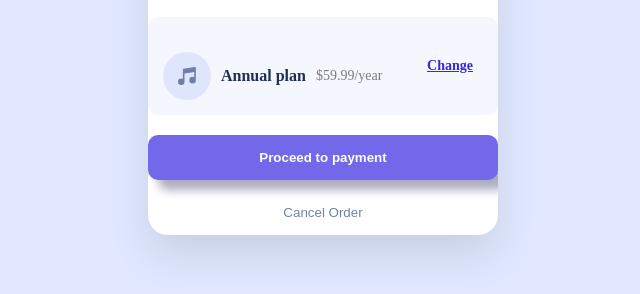
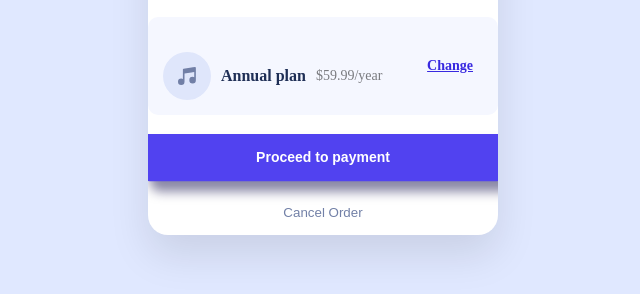
Before and after one commit to 0915kavoosi/miladrix, a plain HTML site: page stylecraft/index.html in a window 1280 px wide. In both pictures the pointer is over the button "Proceed to payment". Shown: the part 538-832 px from the top of the page, without its empty margins (317-957 px from the left). Drawn offline with Linux system fonts and the light colour scheme.

Commit message:
Interactive hover effect added to the button for a smoother experience

```diff
--- a/stylecraft/index.css
+++ b/stylecraft/index.css
@@ -78,7 +78,6 @@ body{
     font-size: 14px;
     padding: 10px;
     border: none;
-
 }
 .button-primary {
     width: 100%;
@@ -89,7 +88,7 @@ body{
     cursor: pointer;
     margin-bottom: 10px;
     background-color: #3829e0;
-    /* box-shadow: 10px 10px 10px #16114d80; */
+    box-shadow: 10px 10px 10px #16114d80;
     color: white;
 }
 .button-secondary{
@@ -105,11 +104,8 @@ body{
 
 }
 .button-primary:hover{
-    opacity: 0.7;
-    transition: all 2s ease ;
-    box-shadow: 10px 10px 10px #16114d80;
+    transition: all 0.5s ease ;
     transform: translateY(-20px)skewY(-10s);
-
-
-
+    transform: scale(1.05);
+    background-color: hsl(245, 85%, 60%);
 }
```
